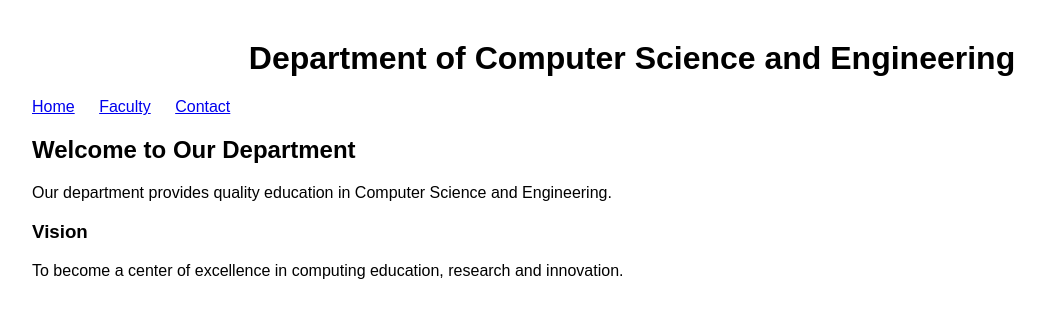
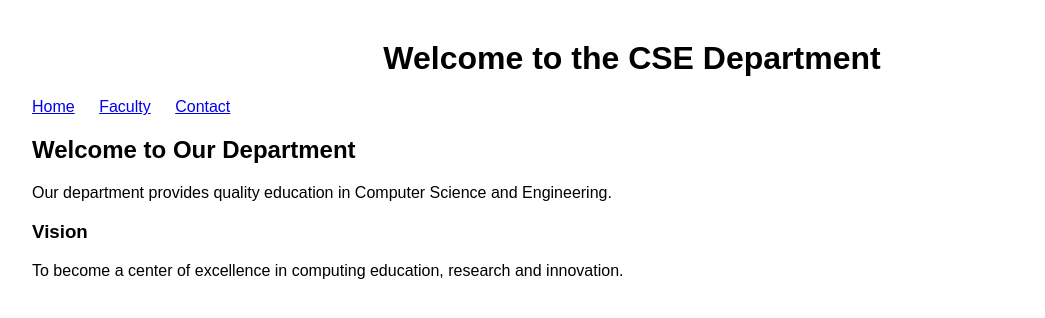
Before and after one commit to pridhvi07/college-department-website, a plain HTML site: page index.html in a window 1280 px wide. Shown: the whole page, without its empty margins (8-1053 px from the left). Drawn offline with Linux system fonts and the light colour scheme.

Commit message:
Update home page heading

```diff
--- a/index.html
+++ b/index.html
@@ -7,7 +7,7 @@
 
 <body>
 
-    <h1>Department of Computer Science and Engineering</h1>
+    <h1>Welcome to the CSE Department</h1>
 
     <nav>
         <a href="index.html">Home</a>
```
